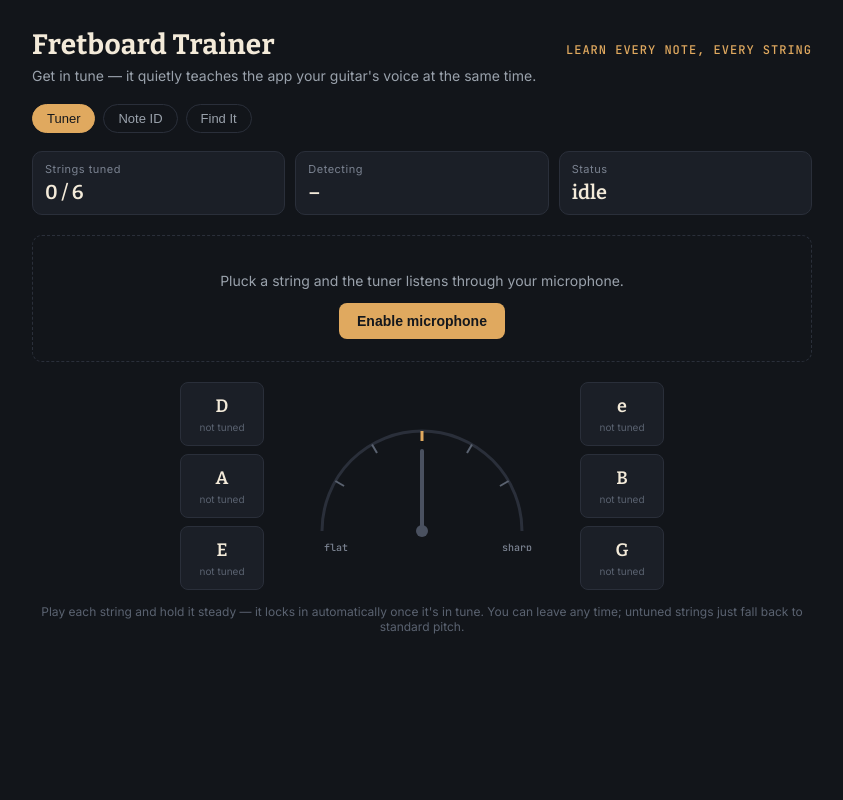
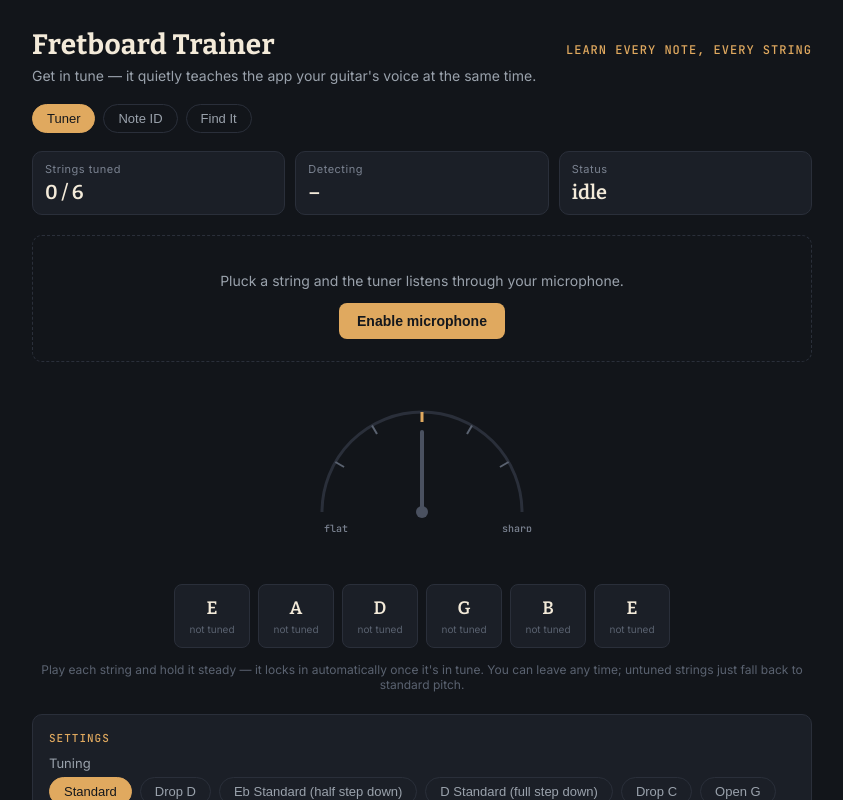
Before and after one commit to Seuafai/fretboard-trainer, a React (Vite) app: page / in a window 1280 px wide. Shown: the top 800 px of the page, without its empty margins (218-1061 px from the left). Built offline with nearby package versions, Linux system fonts and the light colour scheme.

Commit message:
More changes 2

```diff
--- a/src/App.jsx
+++ b/src/App.jsx
@@ -427,7 +427,7 @@ function FretboardSVG({ maxFret, activeStrings, markers, pulse, guitarStrings =
           return (
             <g key={s.id} opacity={dimmed ? 0.28 : 1}>
               <text x={16} y={y + 4} fontSize={13} fill="#f3ead9" className="ft-mono" textAnchor="middle">
-                {s.label}
+                {s.open}
               </text>
               <line x1={boardLeft - 6} x2={fretX(maxFret)} y1={y} y2={y} stroke="#8b8f96" strokeWidth={s.thickness} strokeLinecap="round" />
               <line
@@ -597,11 +597,10 @@ function TunerPage({ mic, tuning, onUpdateTuning, guitarStrings }) {
       )}
 
       {(() => {
-        const leftIds = ["D", "A", "e2"]; // top-to-bottom: D, A, low E — bass side, low E nearest the nut
-        const rightIds = ["e1", "B", "G"]; // top-to-bottom: high e, B, G — treble side, G nearest the nut
+        const orderedIds = ["e2", "A", "D", "G", "B", "e1"]; // low to high: E A D G B e
 
         const StringCard = ({ id }) => {
-          const s = STRINGS.find((x) => x.id === id);
+          const s = guitarStrings.find((x) => x.id === id);
           const data = tuning && tuning[id];
           const isCurrent = detectedString === id;
           const isLocking = isCurrent && lockProgress > 0;
@@ -622,7 +621,7 @@ function TunerPage({ mic, tuning, onUpdateTuning, guitarStrings }) {
                 <div style={{ position: "absolute", left: 0, bottom: 0, height: 3, width: `${lockProgress * 100}%`, background: "#e0a95f", transition: "width 0.09s linear" }} />
               )}
               <div className="ft-title" style={{ fontSize: 18 }}>
-                {s.label}
+                {s.open}
               </div>
               <div style={{ fontSize: 10, color: data ? "#8fbb7f" : "#5a6270", marginTop: 4 }}>
                 {isJustLocked ? "locked ✓" : data ? timeAgo(data.tunedAt) : "not tuned"}
@@ -632,14 +631,7 @@ function TunerPage({ mic, tuning, onUpdateTuning, guitarStrings }) {
         };
 
         return (
-          <div style={{ display: "flex", alignItems: "center", justifyContent: "center", gap: 18, marginBottom: 8, flexWrap: "wrap" }}>
-            <div style={{ display: "flex", flexDirection: "column", gap: 8, width: 84 }}>
-              {leftIds.map((id) => (
-                <StringCard key={id} id={id} />
-              ))}
-            </div>
-
-            <div style={{ display: "flex", flexDirection: "column", alignItems: "center" }}>
+          <div style={{ display: "flex", flexDirection: "column", alignItems: "center", gap: 16, marginBottom: 8 }}>
             <TunerGauge cents={reading ? reading.cents : null} active={!!reading} />
             <div style={{ textAlign: "center", minHeight: 20 }}>
               {reading ? (
@@ -656,11 +648,12 @@ function TunerPage({ mic, tuning, onUpdateTuning, guitarStrings }) {
                 </div>
               )}
             </div>
+
+            <div style={{ display: "flex", gap: 8, flexWrap: "wrap", justifyContent: "center" }}>
+              {orderedIds.map((id) => (
+                <div key={id} style={{ width: 76 }}>
+                  <StringCard id={id} />
                 </div>
-
-            <div style={{ display: "flex", flexDirection: "column", gap: 8, width: 84 }}>
-              {rightIds.map((id) => (
-                <StringCard key={id} id={id} />
               ))}
             </div>
           </div>
@@ -826,13 +819,38 @@ function computeGroups(note, maxFret, activeStrings, tuning, guitarStrings) {
   return groups;
 }
 
+function nearestPosition(freq, guitarStrings, activeStrings, maxFret) {
+  let best = null,
+    bestCents = Infinity;
+  guitarStrings.forEach((s) => {
+    if (!activeStrings.includes(s.id)) return;
+    for (let fret = 0; fret <= maxFret; fret++) {
+      const f = freqAt(s.openFreq, fret);
+      const cents = Math.abs(1200 * Math.log2(freq / f));
+      if (cents < bestCents) {
+        bestCents = cents;
+        best = { stringId: s.id, fret };
+      }
+    }
+  });
+  return best;
+}
+
 function FindMode({ mic, maxFret, activeStrings, tuning, onGoTune, guitarStrings }) {
   const [note, setNote] = useState(() => CHROMATIC[Math.floor(Math.random() * 12)]);
   const [groups, setGroups] = useState(() => computeGroups(note, maxFret, activeStrings, tuning, guitarStrings));
   const [reading, setReading] = useState(null);
-  const [pulse, setPulse] = useState(null);
+  const [flash, setFlash] = useState(null); // { stringId, fret, color } — temporary, auto-clears
   const intervalRef = useRef(null);
   const lastMatchRef = useRef(0);
+  const lastWrongRef = useRef(0);
+  const flashTimeoutRef = useRef(null);
+
+  const triggerFlash = useCallback((stringId, fret, color) => {
+    setFlash({ stringId, fret, color });
+    clearTimeout(flashTimeoutRef.current);
+    flashTimeoutRef.current = setTimeout(() => setFlash(null), 650);
+  }, []);
 
   useEffect(() => {
     setGroups(computeGroups(note, maxFret, activeStrings, tuning, guitarStrings));
@@ -846,8 +864,15 @@ function FindMode({ mic, maxFret, activeStrings, tuning, onGoTune, guitarStrings
       if (!s || !s.freq) return;
       const { name } = freqToNote(s.freq);
       setReading({ name });
-      if (name !== note) return;
       const now = Date.now();
+
+      if (name !== note) {
+        if (now - lastWrongRef.current < 500) return;
+        lastWrongRef.current = now;
+        const pos = nearestPosition(s.freq, guitarStrings, activeStrings, maxFret);
+        if (pos) triggerFlash(pos.stringId, pos.fret, "#d9694e");
+        return;
+      }
       if (now - lastMatchRef.current < 500) return;
 
       setGroups((prev) => {
@@ -869,15 +894,18 @@ function FindMode({ mic, maxFret, activeStrings, tuning, onGoTune, guitarStrings
           });
         }
         lastMatchRef.current = now;
-        setPulse({ stringId: chosen.stringId, fret: chosen.fret });
+        triggerFlash(chosen.stringId, chosen.fret, "#7cb37a");
         const next = [...prev];
         next[groupIdx] = { ...group, credited: [...(group.credited || []), chosen.stringId] };
         return next;
       });
     }, 110);
-    return () => clearInterval(intervalRef.current);
+    return () => {
+      clearInterval(intervalRef.current);
+      clearTimeout(flashTimeoutRef.current);
+    };
     // eslint-disable-next-line react-hooks/exhaustive-deps
-  }, [mic.status, note, tuning]);
+  }, [mic.status, note, tuning, guitarStrings, activeStrings, maxFret]);
 
   function toggleManual(stringId, fret) {
     setGroups((prev) => {
@@ -902,9 +930,14 @@ function FindMode({ mic, maxFret, activeStrings, tuning, onGoTune, guitarStrings
       .filter((p) => (g.credited || []).includes(p.stringId))
       .map((p) => ({ stringId: p.stringId, fret: p.fret, filled: true, color: "#7cb37a", onClick: () => toggleManual(p.stringId, p.fret) }))
   );
+  if (flash && !markers.some((m) => m.stringId === flash.stringId && m.fret === flash.fret)) {
+    markers.push({ stringId: flash.stringId, fret: flash.fret, filled: true, color: flash.color });
+  }
 
   function newNote() {
     setNote(CHROMATIC[Math.floor(Math.random() * 12)]);
+    setFlash(null);
+    clearTimeout(flashTimeoutRef.current);
   }
 
   return (
@@ -926,7 +959,7 @@ function FindMode({ mic, maxFret, activeStrings, tuning, onGoTune, guitarStrings
       )}
 
       <div style={{ marginBottom: 14 }}>
-        <FretboardSVG maxFret={maxFret} activeStrings={activeStrings} markers={markers} pulse={pulse} guitarStrings={guitarStrings} />
+        <FretboardSVG maxFret={maxFret} activeStrings={activeStrings} markers={markers} pulse={flash} guitarStrings={guitarStrings} />
       </div>
 
       <div style={{ textAlign: "center", marginBottom: 18, minHeight: 40 }}>
@@ -1070,11 +1103,12 @@ export default function FretboardTrainer() {
           </>
         )}
 
-        {page !== "tuner" && (
+        {(
           <div style={{ background: "#1b1f27", border: "1px solid #2a2f3a", borderRadius: 10, padding: 16, marginTop: 22 }}>
             <div className="ft-mono" style={{ fontSize: 11, letterSpacing: 1, color: "#e0a95f", marginBottom: 10 }}>
               SETTINGS
             </div>
+            {page !== "tuner" && (
               <div style={{ marginBottom: 14 }}>
                 <div style={{ fontSize: 13, color: "#9aa2ac", marginBottom: 6 }}>Fret range</div>
                 <div style={{ display: "flex", gap: 8, alignItems: "center", flexWrap: "wrap" }}>
@@ -1099,6 +1133,7 @@ export default function FretboardTrainer() {
                   </label>
                 </div>
               </div>
+            )}
             <div style={{ marginBottom: 14 }}>
               <div style={{ fontSize: 13, color: "#9aa2ac", marginBottom: 6 }}>Tuning</div>
               <div style={{ display: "flex", gap: 8, flexWrap: "wrap" }}>
@@ -1112,9 +1147,9 @@ export default function FretboardTrainer() {
             <div>
               <div style={{ fontSize: 13, color: "#9aa2ac", marginBottom: 6 }}>Strings</div>
               <div style={{ display: "flex", gap: 8, flexWrap: "wrap" }}>
-                {guitarStrings.map((s) => (
+                {[...guitarStrings].reverse().map((s) => (
                   <Chip key={s.id} active={activeStrings.includes(s.id)} onClick={() => toggleString(s.id)}>
-                    {s.label} string
+                    {s.open} string
                   </Chip>
                 ))}
               </div>
```
Lines whose indentation alone changed are shown as unchanged.
